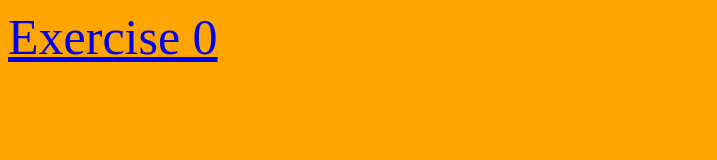
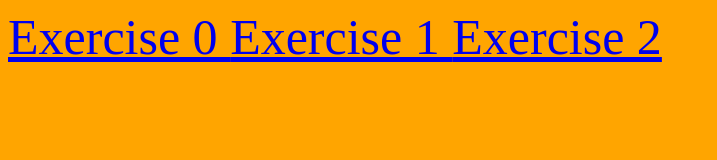
Before and after one commit to zkochaji/webdesign, a plain HTML site: page index.html in a window 1280 px wide. Shown: the whole page, without its empty margins (0-717 px from the left). Drawn offline with Linux system fonts and the light colour scheme.

Commit message:
Update index.html

```diff
--- a/index.html
+++ b/index.html
@@ -6,5 +6,7 @@
   </head>
   <body>
     <a href="e0/index.html">Exercise 0 </a>
+    <a href="e1/e1.pdf">Exercise 1 </a>
+    <a href="e2/index.html">Exercise 2 </a>
     </body>
 </html>
```
